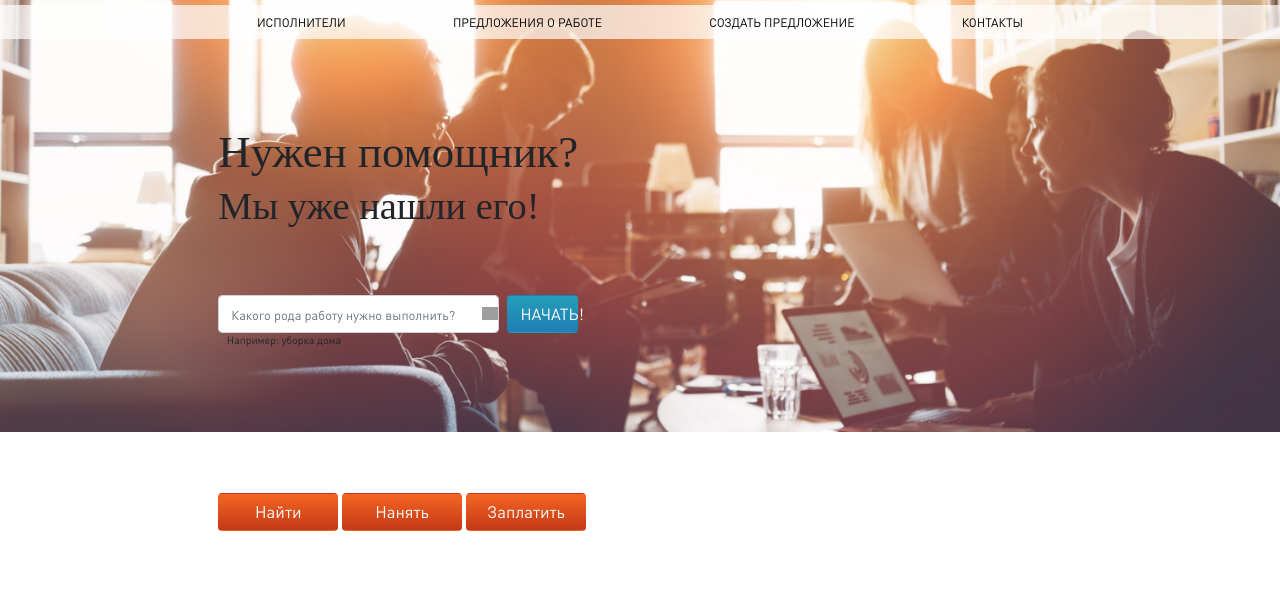
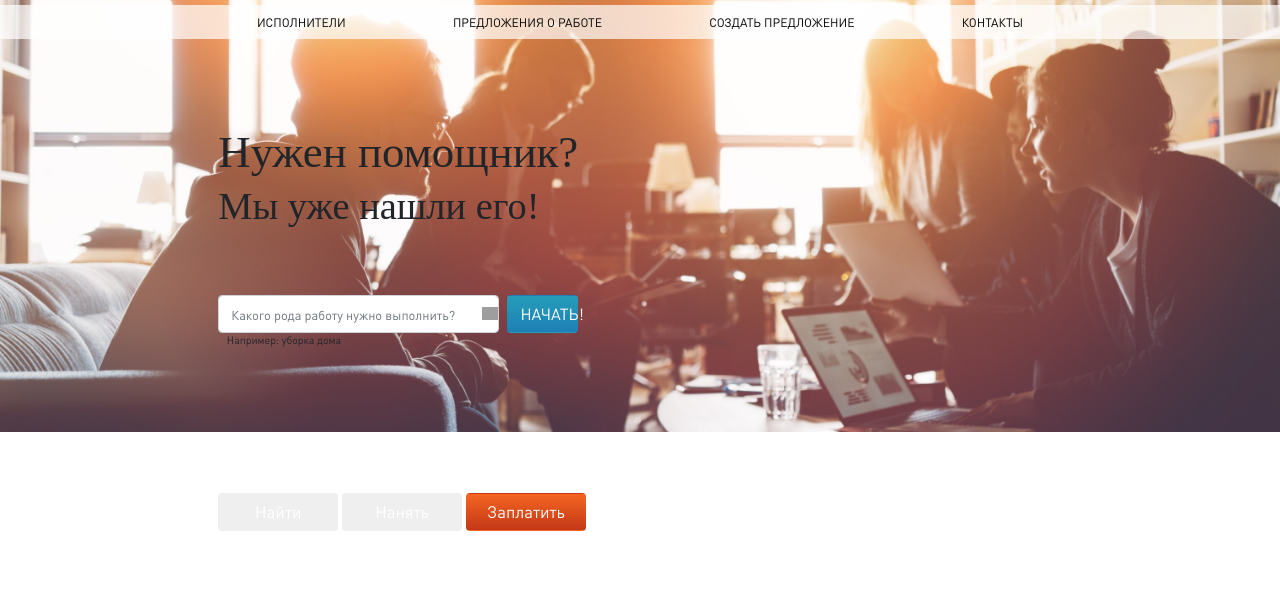
Before and after one commit to TheCMEX/birthdayMom, a Django app: page / in a window 1280 px wide. Shown: the part 76-669 px from the top of the page. Run offline with Django 3.2, Linux system fonts and the light colour scheme; some libraries are stand-ins or nearby versions; some web fonts are replaced; grey boxes are pictures that could not be loaded.

Commit message:
Gray color

```diff
--- a/templates/homepage.html
+++ b/templates/homepage.html
@@ -92,9 +92,9 @@
                 <div class="row">
                     <div class="col-xl-7">
                         <div class="threeButtons">
-                            <button class="btn headerButtonNeedHelp threeButtons col-3">Найти</button>
+                            <button class="btn threeButtons col-3 firstButton">Найти</button>
 
-                            <button class="btn headerButtonNeedHelp threeButtons col-3">Нанять</button>
+                            <button class="btn threeButtons col-3 firstButton">Нанять</button>
                             <button class="btn headerButtonNeedHelp threeButtons col-3">Заплатить</button>
                         </div>
                     <div class="col-xl-5"></div>
```
